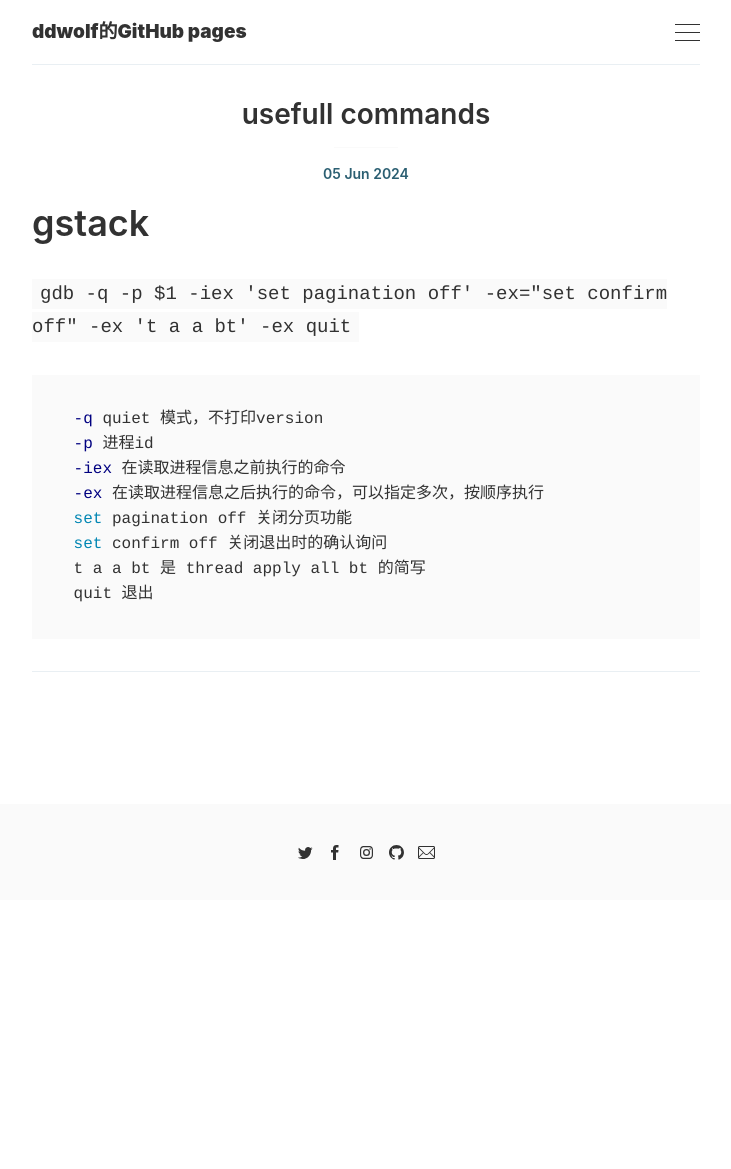
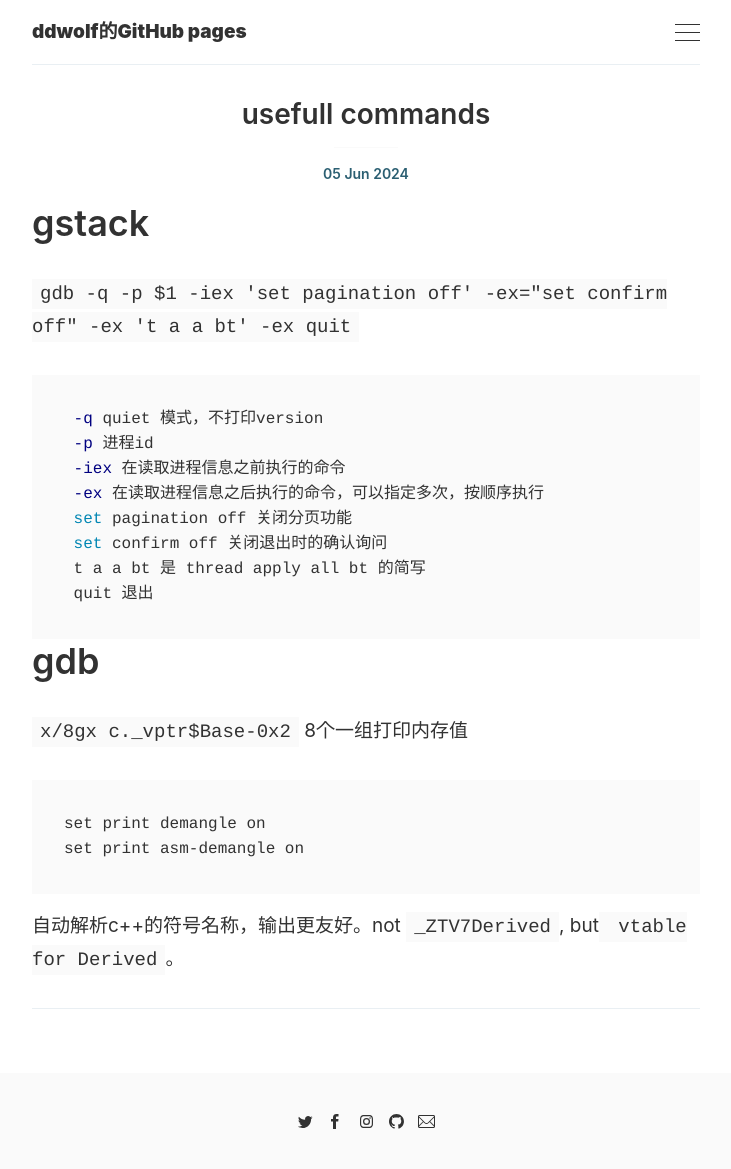
Before and after one commit to ddwolf/ddwolf.github.io, a Jekyll site: the page built from _posts/2024-06-05-useful-command.md, in a window 1280 px wide. Shown: the whole page, without its empty margins (274-1005 px from the left). Built offline with Jekyll 4.4.1, drawn with Linux system fonts in a browser that asks for light colours; before the commit the page ends 900 px from its top, so only the background shows below that.

Commit message:
add virtual table desc

````diff
--- a/_posts/2024-06-05-useful-command.md
+++ b/_posts/2024-06-05-useful-command.md
@@ -16,3 +16,11 @@ date: 2024-06-05
  t a a bt 是 thread apply all bt 的简写
  quit 退出
 ```
+
+# gdb
+`x/8gx c._vptr$Base-0x2` 8个一组打印内存值
+```gdb
+set print demangle on
+set print asm-demangle on
+```
+自动解析c++的符号名称，输出更友好。not `_ZTV7Derived`, but` vtable for Derived`。
````
Also changed, not shown: _posts/2024-06-18-cpp-thunk-function.md (+2 -0 lines).
